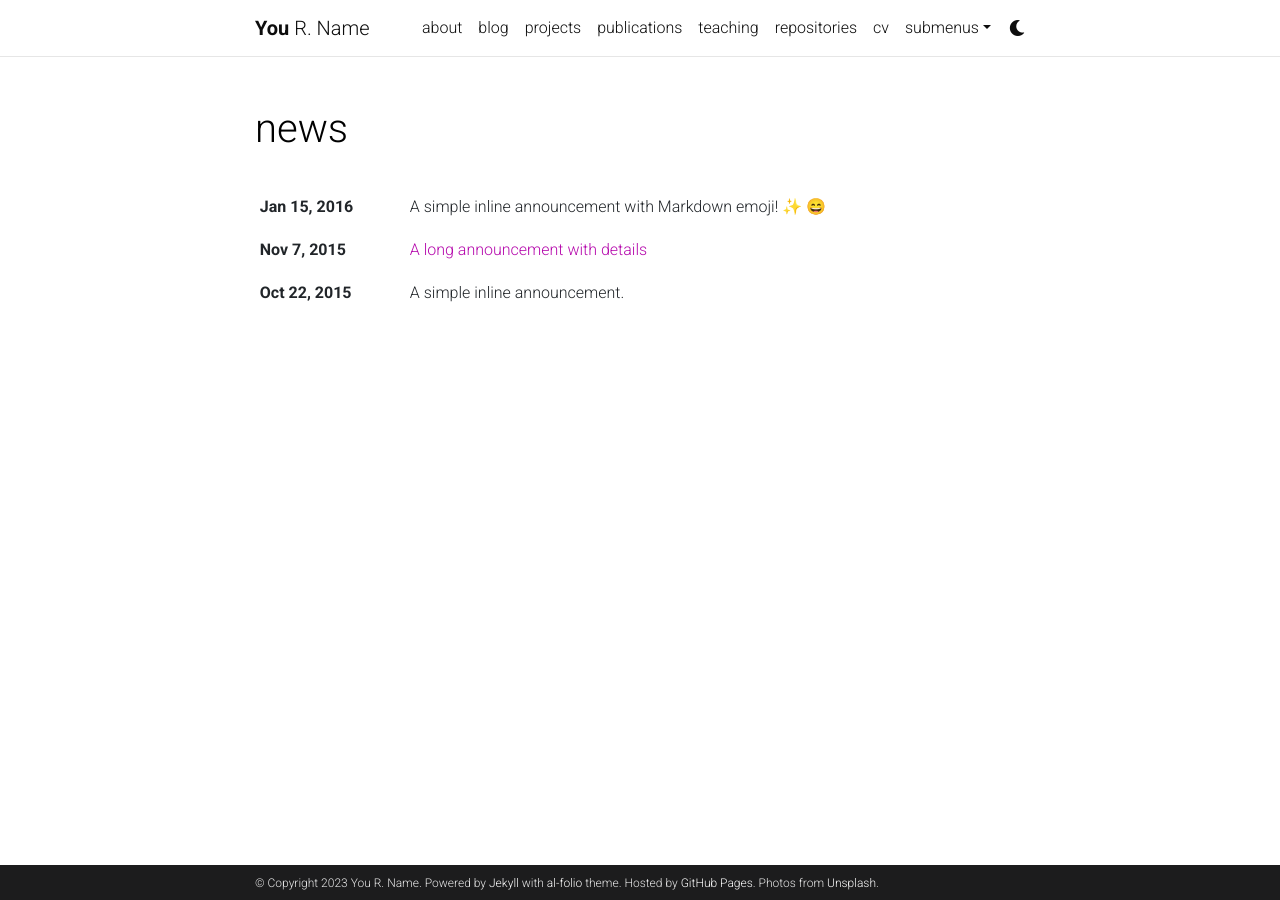
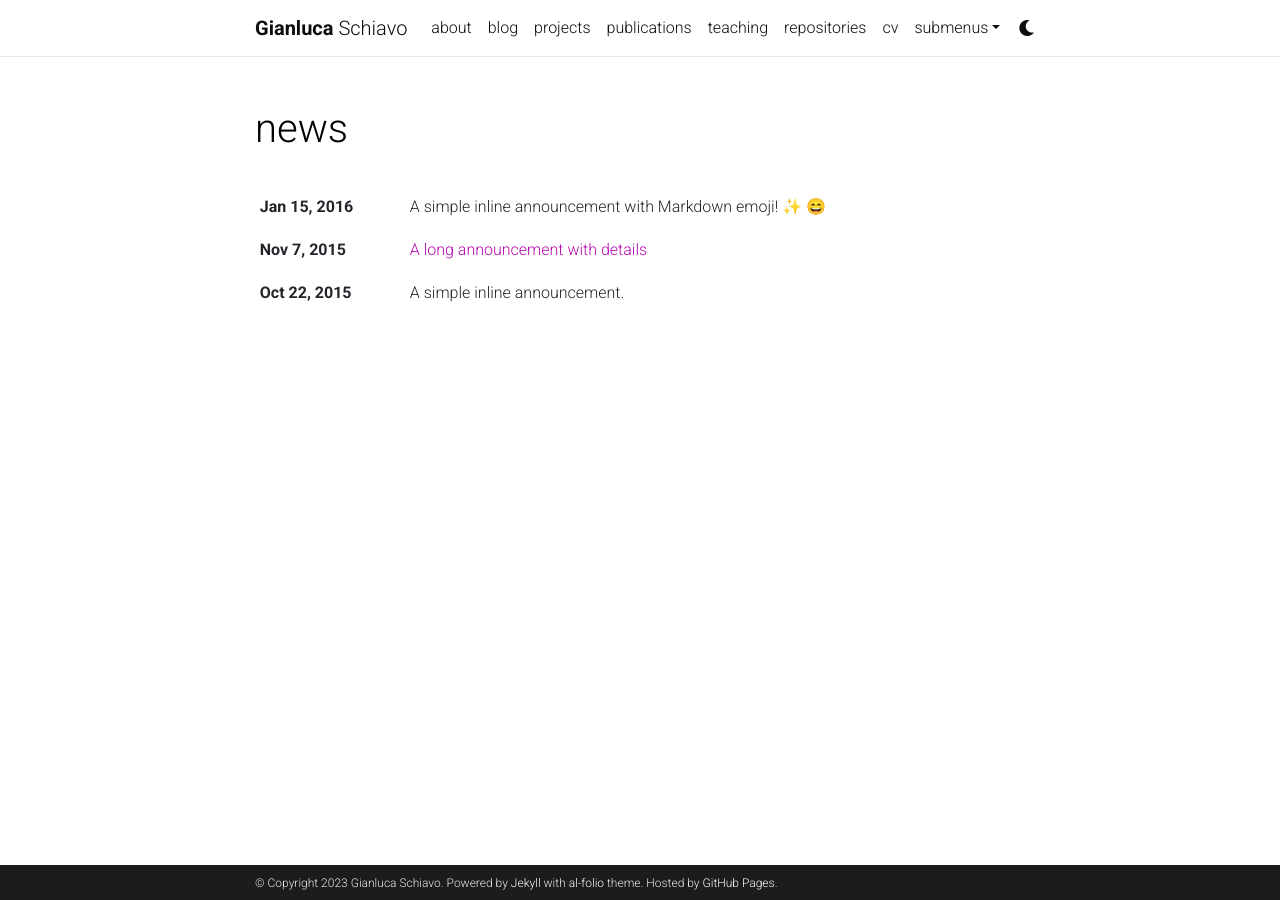
Before and after one commit to gianjano/gianjano_new.github.io, a Jekyll site: the page built from news.html, in a window 1280 px wide. Built offline with Jekyll 4.4.1, drawn with Linux system fonts in a browser that asks for light colours; full-size pictures stand in for the smaller copies a plugin makes; emoji names are drawn with the system emoji font; comment, search, counter and statistics services are not loaded; a style sheet for code colours, icons or effects is not loaded.

Commit message:
Update _config.yml

```diff
--- a/_config.yml
+++ b/_config.yml
@@ -3,22 +3,21 @@
 # -----------------------------------------------------------------------------
 
 title: blank # the website title (if blank, full name will be used instead)
-first_name: You
-middle_name: R.
-last_name: Name
-email: you@example.com
+first_name: Gianluca
+middle_name:
+last_name: Schiavo
+email: gschiavo@fbk.eu
 description: > # the ">" symbol means to ignore newlines until "footer_text:"
-  A simple, whitespace theme for academics. Based on [*folio](https://github.com/bogoli/-folio) design.
+  Gianluca's personal webpage
 footer_text: >
   Powered by <a href="https://jekyllrb.com/" target="_blank">Jekyll</a> with <a href="https://github.com/alshedivat/al-folio">al-folio</a> theme.
   Hosted by <a href="https://pages.github.com/" target="_blank">GitHub Pages</a>.
-  Photos from <a href="https://unsplash.com" target="_blank">Unsplash</a>.
-keywords: jekyll, jekyll-theme, academic-website, portfolio-website  # add your own keywords or leave empty
+keywords: Gianluca Schiavo, HCI, UX, researcher, personal website  # add your own keywords or leave empty
 
-lang: en # the language of your site (for example: en, fr, cn, ru, etc.)
-icon: ⚛️  # the emoji used as the favicon (alternatively, provide image name in /assets/img/)
+lang: en # the language of your site (for example: en, fr, cn, etc.)
+icon: 🔼 # the emoji used as the favicon
 
-url: https://alshedivat.github.io # the base hostname & protocol for your site
+url: gianjano.github.io # the base hostname & protocol for your site
 baseurl: /al-folio # the subpath of your site, e.g. /blog/
 last_updated: false # set to true if you want to display last updated in the footer
 impressum_path:  # set to path to include impressum link in the footer, use the same path as permalink in a page, helps to conform with EU GDPR
@@ -75,12 +74,12 @@ github_username: # your GitHub user name
 gitlab_username: # your GitLab user name
 twitter_username: # your Twitter handle
 mastodon_username: # your mastodon instance+username in the format instance.tld/@username
-linkedin_username: # your LinkedIn user name
+linkedin_username: gianlucaschiavo # your LinkedIn user name
+scholar_userid: 8hg8Oh0AAAAJ # your Google Scholar ID
+orcid_id: 0000-0003-3529-3889 # your ORCID ID
 telegram_username: # your Telegram user name
-scholar_userid: # your Google Scholar ID
 semanticscholar_id: # your Semantic Scholar ID
 whatsapp_number: # your WhatsApp number (full phone number in international format. Omit any zeroes, brackets, or dashes when adding the phone number in international format.)
-orcid_id: # your ORCID ID
 medium_username: # your Medium username
 quora_username: # your Quora username
 publons_id: # your ID on Publons
@@ -270,8 +269,8 @@ display_tags: ['formatting', 'images', 'links', 'math', 'code'] # this tags will
 
 scholar:
 
-  last_name: [Einstein]
-  first_name: [Albert, A.]
+  last_name: Schiavo
+  first_name: [Schiavo, G.]
 
   style: apa
   locale: en
```
